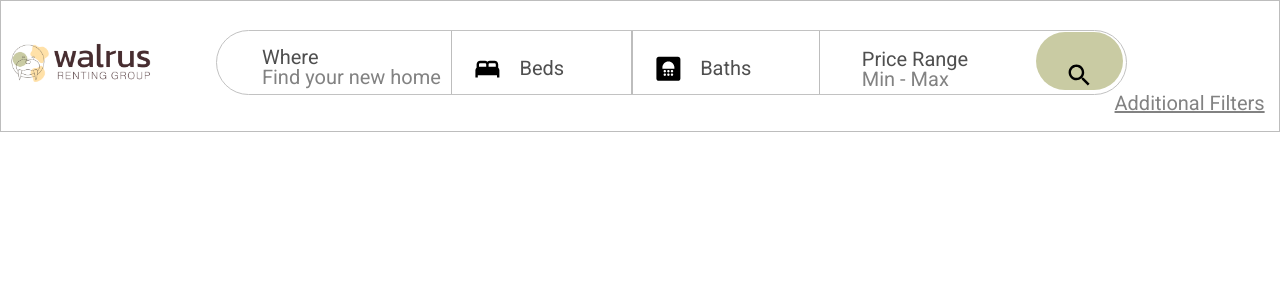
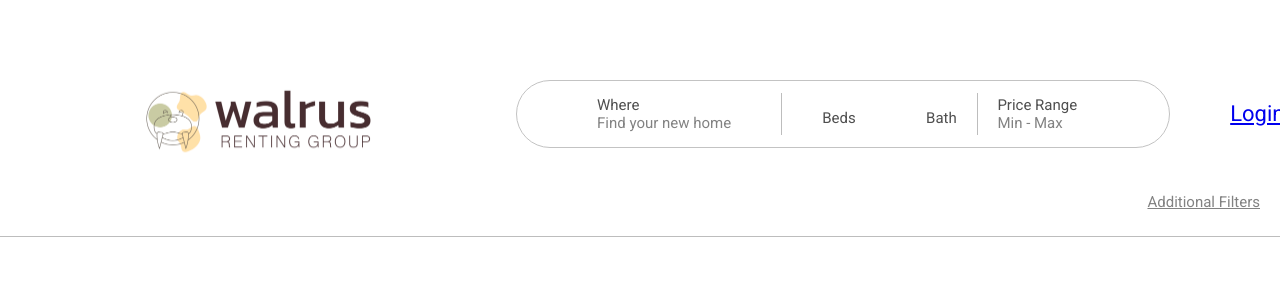
Before and after one commit to NicoleZac/Walrus-Renting-Group, a React (Create React App) app in the folder app/: page /ListProperty in a window 1280 px wide. Shown: the top 300 px of the page. Built offline with nearby package versions, Linux system fonts and the light colour scheme; grey boxes are pictures that could not be loaded.

Commit message:
feat: navbar cleanup

```diff
--- a/app/src/Components/navbar.css
+++ b/app/src/Components/navbar.css
@@ -1,299 +1,328 @@
-.header-P5L {
-  align-items: flex-end;
-  background-color: #ffffff;
-  border: solid 0.1rem #bdbdbd;
-  box-sizing: border-box;
+.div {
+  align-items: center;
+  border-bottom: 1px solid var(--Gray-4, #bdbdbd);
+  background-color: #fff;
   display: flex;
   flex-direction: column;
+  padding: 0 20px;
+}
+.div-2 {
+  display: flex;
+  width: 100%;
+  max-width: 1612px;
+  flex-direction: column;
+  margin: 35px 0 25px;
+}
+@media (max-width: 991px) {
+  .div-2 {
+    max-width: 100%;
+  }
+}
+.div-3 {
+  justify-content: space-between;
+  align-items: start;
+  display: flex;
+  width: 100%;
+  gap: 20px;
+}
+@media (max-width: 991px) {
+  .div-3 {
+    max-width: 100%;
+    flex-wrap: wrap;
+    justify-content: center;
+  }
+}
+.div-4 {
+  justify-content: flex-end;
+  align-items: start;
+  display: flex;
+  margin-top: 15px;
+  gap: 6px;
+  transform: scale(0.5);
+  transform-origin: center;
+}
+.img {
+  aspect-ratio: 1;
+  object-fit: contain;
+  object-position: center;
+  width: 51px;
   overflow: hidden;
-  padding: 0rem 0rem 0rem 0rem;
-  position: relative;
-  width: 100%;
-
-  .auto-group-ephx-9Tp {
-    flex-shrink: 0;
-    height: 0.4rem;
-    margin: 0rem 0.012rem 1rem 0rem;
-    position: relative;
-    width: calc(100% - 0.012rem);
-
-    .group-1-6vn {
-      height: 1.1rem;
-      position: absolute;
-      top: 0;
-      width: 30.7rem;
+  margin-top: 11px;
+  max-width: 100%;
 }
-    .frame-16-p66 {
+.div-5 {
+  display: flex;
+  flex-grow: 1;
+  flex-basis: 0%;
+  flex-direction: column;
+}
+.div-6 {
+  color: #472d30;
+  white-space: nowrap;
+  font: 400 47px/57px Inter, -apple-system, Roboto, Helvetica, sans-serif;
+}
+@media (max-width: 991px) {
+  .div-6 {
+    font-size: 40px;
+    line-height: 54px;
+    white-space: initial;
+  }
+}
+.div-7 {
+  color: #472d30;
+  letter-spacing: 2.1030016422271727px;
+  margin-top: 14px;
+  white-space: nowrap;
+  font: 400 14px/17px Inter, -apple-system, Roboto, Helvetica, sans-serif;
+}
+@media (max-width: 991px) {
+  .div-7 {
+    white-space: initial;
+  }
+}
+.div-8 {
+  justify-content: space-between;
+  align-items: center;
+  border-radius: 400px;
+  border: 1px solid #c3c3c3;
+  background-color: #fff;
+  align-self: center;
+  display: flex;
+  gap: 80px;
+  padding: 12px 12px 12px 80px;
+  height: 42px;
+}
+@media (max-width: 991px) {
+  .div-8 {
+    max-width: 100%;
+    flex-wrap: wrap;
+    padding-left: 20px;
+  }
+}
+.div-9 {
+  justify-content: space-between;
   align-items: center;
   display: flex;
-      height: 4.1rem;
-      left: 0;
-      position: absolute;
-      top: 1.8rem;
-      width: 161.188rem;
-
-      .banner-jTx {
-        align-items: flex-end;
-        display: flex;
-        flex-shrink: 0;
-        height: calc(100% - 0);
-        margin: 0.437rem 3.9rem 0.411rem 0.4rem;
-
-        .group-6-T94 {
-          flex-shrink: 0;
-          height: 5.1064rem;
-          margin: 0rem 0rem 0.031rem 0rem;
-          object-fit: contain;
-          position: relative;
-          vertical-align: top;
-          width: 9.1482rem;
+  gap: 50px;
+  margin: auto 0;
 }
-        .group-7-xrW {
-          flex-shrink: 0;
-          height: 100%;
-          position: relative;
-          width: 14.9577rem;
-
+@media (max-width: 991px) {
+  .div-9 {
+    max-width: 100%;
+    flex-wrap: wrap;
+    justify-content: center;
   }
 }
-      .search-bar-qhL {
-        align-items: center;
-        background-color: #ffffff;
-        border: solid 0.1rem #c2c2c2;
-        border-radius: 40rem;
-        box-sizing: border-box;
+.div-10 {
   display: flex;
-        flex-shrink: 0;
-        height: 100%;
-        margin-right: 2.5rem;
-        overflow: hidden;
-        padding: 0.9rem 0.2rem 1.1rem 3.4rem;
-        position: relative;
-
-        .frame-15-Y5x {
-          align-items: center;
-          display: flex;
-          flex-shrink: 0;
-          height: calc(100% - 0rem);
-          margin: 0.8rem 0rem 1.1rem -0.6rem;
-
-          .frame-15-Sx2 {
-            cursor: pointer;
-            flex-shrink: 0;
-            height: calc(140% - 0.6rem);
-            margin: 0.3rem 0.9rem 0.8rem 0rem;
-            width: 10.9rem;
-
-            .where-yh4 {
-              color: #4f4f4f;
-              font-family: Roboto, 'Source Sans Pro';
-              font-size: 1.25rem;
-              font-weight: 400;
-              line-height: 0;
+  flex-grow: 1;
+  flex-basis: 0%;
+  flex-direction: column;
+  margin: auto 0;
+}
+.div-11 {
+  color: var(--Gray-2, #4f4f4f);
   white-space: nowrap;
+  font: 400 15px/18px Roboto, -apple-system, Roboto, Helvetica, sans-serif;
 }
-            .find-your-new-home-hNA {
-              color: #828282;
-              font-family: Roboto, 'Source Sans Pro';
-              font-size: 1.25rem;
-              font-weight: 400;
-              line-height: 0;
-              white-space: nowrap;
+@media (max-width: 991px) {
+  .div-11 {
+    white-space: initial;
   }
 }
-          .line-36-E7C {
-            background-color: #bdbdbd;
-            flex-shrink: 0;
-            height: 5.2rem;
-            margin-right: 4.1rem;
-            width: 0.1rem;
+.div-12 {
+  color: var(--Gray-3, #828282);
+  white-space: nowrap;
+  font: 400 15px/18px Roboto, -apple-system, Roboto, Helvetica, sans-serif;
 }
-          .frame-15-ZQN {
-            align-items: flex-end;
-            box-sizing: border-box;
-            display: flex;
-            flex-shrink: 0;
-            height: calc(220% - 0rem);
-            margin: 0.85rem 4.2rem 0rem -2.8rem;
-            padding: 0rem 0rem 0rem 0rem;
-
-            .bath-3aS {
-              flex-shrink: 0;
-              height: 3.525rem;
-              margin: 0rem 1.1rem 0.175rem 0rem;
-              object-fit: contain;
-              vertical-align: top;
-              width: 1.8rem;
-            }
-            .beds-mmL {
-              color: #4f4f4f;
-              flex-shrink: 0;
-              font-family: Roboto, 'Source Sans Pro';
-              font-size: 1.25rem;
-              font-weight: 400;
-              line-height: 1.1725;
-              white-space: nowrap;
+@media (max-width: 991px) {
+  .div-12 {
+    white-space: initial;
   }
 }
-          .line-38-K2A {
+.div-13 {
+  align-self: stretch;
+  display: flex;
+  justify-content: space-between;
+  gap: 20px;
+}
+.div-14 {
   background-color: #bdbdbd;
-            flex-shrink: 0;
-            height: 5.2rem;
-            margin-right: 4.1rem;
-            width: 0.1rem;
+  width: 1px;
+  height: 42px;
 }
-          .frame-16-T8N {
-            align-items: flex-end;
-            box-sizing: border-box;
+.div-15 {
+  align-self: center;
   display: flex;
-            flex-shrink: 0;
-            height: calc(220% - 0rem);
-            margin: 0.85rem 4.2rem 0rem -2.8rem;
-            padding: 0rem 0rem 0rem 0rem;
-
-            .bath-MzS {
-              flex-shrink: 0;
-              height: 3.225rem;
-              margin: 0rem 1.1rem 0.337rem 0rem;
+  gap: 20px;
+  margin: auto 0;
+}
+.img-2 {
+  aspect-ratio: 1;
   object-fit: contain;
-              vertical-align: top;
-              width: 1.8rem;
+  object-position: center;
+  width: 25px;
+  overflow: hidden;
+  max-width: 100%;
 }
-            .bath-h2i {
-              color: #4f4f4f;
-              flex-shrink: 0;
-              font-family: Roboto, 'Source Sans Pro';
-              font-size: 1.25rem;
-              font-weight: 400;
-              line-height: 1.1725;
+.div-16 {
+  color: var(--Gray-2, #4f4f4f);
+  align-self: start;
+  margin-top: 7px;
+  flex-grow: 1;
   white-space: nowrap;
+  font: 400 15px/18px Roboto, -apple-system, Roboto, Helvetica, sans-serif;
+}
+@media (max-width: 991px) {
+  .div-16 {
+    white-space: initial;
   }
 }
-          .line-39-36a {
-            background-color: #bdbdbd;
-            flex-shrink: 0;
-            height: 5.2rem;
-            margin-right: 4.1rem;
-            width: 0.1rem;
+.div-17 {
+  align-self: stretch;
+  display: flex;
+  justify-content: space-between;
+  gap: 20px;
 }
-          .frame-17-m2a {
-            cursor: pointer;
-            flex-shrink: 0;
-            height: calc(140% - 0.6rem);
-            margin: 0.3rem 0rem 0.6rem -1.5rem;
-            width: 10.9rem;
-
-            .price-range-HWi {
-              color: #4f4f4f;
-              font-family: Roboto, 'Source Sans Pro';
-              font-size: 1.25rem;
-              font-weight: 400;
-              line-height: 0;
-              white-space: nowrap;
-            }
-            .min-max-Rcv {
-              color: #828282;
-              font-family: Roboto, 'Source Sans Pro';
-              font-size: 1.25rem;
-              font-weight: 400;
-              line-height: 0;
-              white-space: nowrap;
+@media (max-width: 991px) {
+  .div-17 {
+    justify-content: center;
   }
 }
+.div-18 {
+  align-self: center;
+  display: flex;
+  gap: 20px;
+  margin: auto 0;
 }
-        .group-15-wLN {
-          background-color: #c9cba3;
-          border-radius: 1.9rem;
-          box-sizing: border-box;
-          flex-shrink: 0;
-          height: 100%;
-          padding: 1.8rem;
-
-          .vector-GtS {
-            height: 1.8rem;
+.img-3 {
+  aspect-ratio: 1;
   object-fit: contain;
-            vertical-align: top;
-            width: 1.8rem;
+  object-position: center;
+  width: 25px;
+  overflow: hidden;
+  max-width: 100%;
+}
+.div-19 {
+  color: var(--Gray-2, #4f4f4f);
+  align-self: start;
+  margin-top: 7px;
+  flex-grow: 1;
+  white-space: nowrap;
+  font: 400 15px/18px Roboto, -apple-system, Roboto, Helvetica, sans-serif;
+}
+@media (max-width: 991px) {
+  .div-19 {
+    white-space: initial;
   }
 }
+.div-20 {
+  background-color: #bdbdbd;
+  width: 1px;
+  height: 42px;
 }
-      .frame-69-9hL {
-        align-items: center;
+.div-21 {
+  align-self: center;
   display: flex;
-        flex-shrink: 0;
-        height: calc(100% - 0rem);
-        margin: 0.1rem 0rem 0rem -3rem;
-
-          .icon-add {
-            flex-shrink: 0;
-            height: 2.388rem;
-            margin-bottom: 0.012rem;
-            margin-left: 1.5rem;
-            object-fit: contain;
-            vertical-align: top;
-            width: 2.988rem;
+  flex-grow: 1;
+  flex-basis: 0%;
+  flex-direction: column;
+  margin: auto 0;
 }
-
-          .icon-person-R94 {
-            flex-shrink: 0;
-            height: 2.388rem;
-            margin-left: 1.5rem;
-            object-fit: contain;
-            vertical-align: top;
-            width: 2.988rem;
+.div-22 {
+  color: var(--Gray-2, #4f4f4f);
+  white-space: nowrap;
+  font: 400 15px/18px Roboto, -apple-system, Roboto, Helvetica, sans-serif;
 }
-          .vector-LWv {
-            border-radius: 0.2rem;
-            flex-shrink: 0;
-            height: 2.4rem;
-            margin-left: 1.5rem;
-            object-fit: contain;
-            vertical-align: top;
-            width: 3.2rem;
-          }
-          .vector-sWr {
-            flex-shrink: 0;
-            height: 2.4rem;
-            margin-left: 1.5rem;
-            object-fit: contain;
-            vertical-align: top;
-            width: 2.8rem;
+@media (max-width: 991px) {
+  .div-22 {
+    white-space: initial;
   }
 }
-
-      .frame-8-Dqc {
-        align-items: center;
-        border-radius: 0rem;
-        color: #4f4f4f;
-        display: flex;
-        flex-shrink: 0;
-
-        font-family: Roboto, 'Source Sans Pro';
-        font-size: 1.5rem;
-        margin-left: 4.2rem;
-        position: absolute;
-        bottom: 1.5rem;
-        left:85rem;
-        font-weight: 400;
-        height: 50%;
-        justify-content: center;
-        line-height: 0;
-        width: 5.5rem;
+.div-23 {
+  color: var(--Gray-3, #828282);
+  white-space: nowrap;
+  font: 400 15px/18px Roboto, -apple-system, Roboto, Helvetica, sans-serif;
+}
+@media (max-width: 991px) {
+  .div-23 {
+    white-space: initial;
   }
 }
+.img-4 {
+  aspect-ratio: 1;
+  object-fit: contain;
+  object-position: center;
+  width: 58px;
+  overflow: hidden;
+  align-self: stretch;
+  max-width: 100%;
 }
-  .additional-filters-twk {
-    color: #828282;
-    cursor: pointer;
-    flex-shrink: 0;
-    font-family: Roboto, 'Source Sans Pro';
-    font-size: 1.25rem;
-
-    font-weight: 400;
-    line-height: 1rem;
-    text-decoration-line: underline;
-    margin-top: 4.5rem;
-    margin-right: 0.9rem;
-    white-space: nowrap;
+.div-24 {
+  align-items: flex-start;
+  align-self: center;
+  display: flex;
+  justify-content: space-between;
+  gap: 20px;
+  margin: auto 0;
+}
+@media (max-width: 991px) {
+  .div-24 {
+    justify-content: center;
   }
 }
+.img-5 {
+  aspect-ratio: 1.3;
+  object-fit: contain;
+  object-position: center;
+  width: 30px;
+  overflow: hidden;
+  align-self: start;
+  max-width: 100%;
+}
+.img-6 {
+  aspect-ratio: 1.33;
+  object-fit: contain;
+  object-position: center;
+  width: 32px;
+  fill: var(--Gray-4, #bdbdbd);
+  stroke-width: 1.8px;
+  stroke: var(--Gray-4, #bdbdbd);
+  overflow: hidden;
+  align-self: stretch;
+  max-width: 100%;
+}
+.img-7 {
+  aspect-ratio: 1.17;
+  object-fit: contain;
+  object-position: center;
+  width: 28px;
+  fill: var(--Gray-4, #bdbdbd);
+  overflow: hidden;
+  align-self: stretch;
+  max-width: 100%;
+}
+.div-25 {
+  color: var(--Gray-2, #4f4f4f);
+  align-self: stretch;
+  flex-grow: 1;
+  white-space: nowrap;
+  font: 400 22px/26px Roboto, -apple-system, Roboto, Helvetica, sans-serif;
+}
+@media (max-width: 991px) {
+  .div-25 {
+    white-space: initial;
+  }
+}
+.div-26 {
+  color: var(--Gray-3, #828282);
+  text-decoration-line: underline;
+  align-self: end;
+  white-space: nowrap;
+  font: 400 15px/18px Roboto, -apple-system, Roboto, Helvetica, sans-serif;
+}
+@media (max-width: 991px) {
+  .div-26 {
+    white-space: initial;
+  }
+}
--- a/app/src/Components/navbar.jsx
+++ b/app/src/Components/navbar.jsx
@@ -1,100 +1,111 @@
 import "./navbar.css";
-import React, {useContext,useState} from "react";
-import {UserContext} from "../Context/usercontext";
-import {Link} from "react-router-dom";
-import logo from "../Images/logo.png"
-import ProfileIcon from '@mui/icons-material/Person';
-import MailIcon from '@mui/icons-material/Mail';
-import FavoriteIcon from '@mui/icons-material/Favorite';
-import BedIcon from '@mui/icons-material/Bed';
-import BathroomIcon from '@mui/icons-material/Bathroom';
-import SearchIcon from '@mui/icons-material/Search';
-import ListProperty from './ListProperty';
-import {useFormData} from "../Context/formdatacontext";
+import React, { useContext, useState } from "react";
+import { UserContext } from "../Context/usercontext";
+import { Link } from "react-router-dom";
+import logo from "../Images/logo.png";
+import ListProperty from "./ListProperty";
+import { useFormData } from "../Context/formdatacontext";
 
-function Nav(){
-    const [listProperty,setListProperty] = useState(false);
-    const {user,setUser} = useContext(UserContext);
-    const{dispatch} = useFormData();
+function Nav() {
+  const [listProperty, setListProperty] = useState(false);
+  const { user, setUser } = useContext(UserContext);
+  const { dispatch } = useFormData();
   const userEmail = user?.email;
-    function handleLogout(){
-        dispatch({type: 'LOGOUT'});
+  function handleLogout() {
+    dispatch({ type: "LOGOUT" });
     setUser(null);
   }
-return(
-    <><nav>
-        <div class="header-P5L" id="141:2721">
-            <div class="auto-group-ephx-9Tp" id="N4FjgWHfmcRyaX4FNqepHx">
-                <div class="group-1-6vn" id="I141:2830;1:33"></div>
-                <div class="frame-16-p66" id="141:3733">
-                    <div class="banner-jTx" id="141:2772">
+
+  return (
+    <div className="div">
+      <div className="div-2">
+        <div className="div-3">
+          <div className="div-4">
             <Link to="/">
-                            <img class="group-6-T94" src={logo} alt={logo} id="I141:2772;1:110" />
+              <img
+                class="group-6-T94"
+                src={logo}
+                alt={logo}
+                id="I141:2772;1:110"
+              />
             </Link>
           </div>
-                    <div class="search-bar-qhL" id="141:3078">
-                        <div class="frame-15-Y5x" id="I141:3078;141:2933">
-                            <div class="frame-15-Sx2" id="I141:3078;141:2930">
-                                <p class="where-yh4" id="I141:3078;141:2924">Where</p>
-                                <p class="find-your-new-home-hNA" id="I141:3078;141:2927">Find your new home</p>
+          <div className="div-8">
+            <div className="div-9">
+              <div className="div-10">
+                <div className="div-11">Where</div>
+                <div className="div-12">Find your new home</div>
               </div>
-                            <div class="line-36-E7C" id="I141:3078;141:2931"></div>
-                            <div class="frame-15-ZQN" id="I141:3078;141:2953">
-                                <BedIcon class="bath-3aS" id="I141:3078;141:2949" />
-                                <p class="beds-mmL" id="I141:3078;141:2944">Beds</p>
-                            </div>
-                            <div class="line-38-K2A" id="I141:3078;141:2960"></div>
-                            <div class="frame-16-T8N" id="I141:3078;141:2954">
-                                <BathroomIcon class="bath-MzS" id="I141:3078;141:2957" />
-                                <p class="bath-h2i" id="I141:3078;141:2956">Baths</p>
-                            </div>
-                            <div class="line-39-36a" id="I141:3078;141:2964"></div>
-                            <div class="frame-17-m2a" id="I141:3078;141:2961">
-                                <p class="price-range-HWi" id="I141:3078;141:2962">Price Range</p>
-                                <p class="min-max-Rcv" id="I141:3078;141:2963">Min - Max</p>
+              <div className="div-13">
+                <div className="div-14" />
+                <div className="div-15">
+                  <img
+                    loading="lazy"
+                    src="https://cdn.builder.io/api/v1/image/assets/TEMP/af350dc6-a591-468c-baa3-e3642d76bc54?"
+                    className="img-2"
+                  />
+                  <div className="div-16">Beds</div>
                 </div>
               </div>
-                        <div class="group-15-wLN" id="I141:3078;141:2968">
-                            <SearchIcon class="vector-GtS" id="I141:3078;141:2967" />
+              <div className="div-17">
+                <div className="div-18">
+                  <img
+                    loading="lazy"
+                    src="https://cdn.builder.io/api/v1/image/assets/TEMP/7c2377dc-9136-4549-84c6-158a8f299819?"
+                    className="img-3"
+                  />
+                  <div className="div-19">Bath</div>
+                </div>
+                <div className="div-20" />
+                <div className="div-21">
+                  <div className="div-22">Price Range</div>
+                  <div className="div-23">Min - Max</div>
                 </div>
               </div>
-                    {userEmail && (<>
-                        <div class="frame-69-9hL" id="141:3230">
+            </div>
+            <img
+              loading="lazy"
+              src="https://cdn.builder.io/api/v1/image/assets/TEMP/0c1d4bb4-e80e-4e78-8391-79dc5e262a64?"
+              className="img-4"
+            />
+          </div>
+          <div className="div-24">
+            {userEmail && (
               <Link to={`/UserProfile/${userEmail}`}>
-                                <ProfileIcon class="icon-person-R94" id="141:3164" />
+                <img
+                  loading="lazy"
+                  src="https://cdn.builder.io/api/v1/image/assets/TEMP/ef4d5567-e4d6-40e8-9039-f16f190f3684?"
+                  className="img-5"
+                />
               </Link>
-                            <MailIcon class="vector-LWv" id="141:3163" />
-                            <FavoriteIcon class="vector-sWr" id="141:3162" />
-                        </div>
-                    </>)}
-
-
-                    {userEmail && (<>
+            )}
+            <img
+              loading="lazy"
+              src="https://cdn.builder.io/api/v1/image/assets/TEMP/248ce8f4-51d8-4320-a68c-8957a496b0bd?"
+              className="img-6"
+            />
+            <img
+              loading="lazy"
+              src="https://cdn.builder.io/api/v1/image/assets/TEMP/97d36e33-6f9a-4165-916f-a11683446465?"
+              className="img-7"
+            />
+            <div className="div-25">
+              {userEmail && (
                 <Link to="/">
-                            <div class="frame-8-Dqc" id="141:3160" onClick={handleLogout}>Logout</div>
+                  <div onClick={handleLogout}>Logout</div>
                 </Link>
-                    </>)}
-                    {!userEmail && (<>
+              )}
+              {!userEmail && (
                 <Link to="/Login">
-                            <div class="frame-8-Dqc" id="141:3160">Login
-                            </div>
+                  <div>Login</div>
                 </Link>
-                    </>)}
+              )}
             </div>
           </div>
-            <p class="additional-filters-twk" id="141:5089">Additional Filters</p>
         </div>
-
-
-
-
-
-
-
-
-    </nav><>
-            <ListProperty trigger={listProperty} setTrigger={setListProperty}></ListProperty>
-        </></>
+        <div className="div-26">Additional Filters</div>
+      </div>
+    </div>
   );
 }
-export default Nav
+export default Nav;
--- a/app/src/Components/userList.js
+++ b/app/src/Components/userList.js
@@ -1,17 +1,17 @@
-const userList=[
-   {
-        email:'testLandlord@email.com',
-        firstName:'Test',
-        lastName:'Landlord',
-        password:'pass',
-        userType: 'Landlord',
-    },
-    {
-        email:'testRenter@email.com',
-        firstName:'Test',
-        lastName:'Renter',
-        password:'pass',
-        userType: 'Renter',
-    },
+const userList = [
+  {
+    email: "test",
+    firstName: "Test",
+    lastName: "Landlord",
+    password: "pass",
+    userType: "Landlord",
+  },
+  {
+    email: "testRenter@email.com",
+    firstName: "Test",
+    lastName: "Renter",
+    password: "pass",
+    userType: "Renter",
+  },
 ];
 export default userList;
```
Lines whose indentation alone changed are shown as unchanged.
